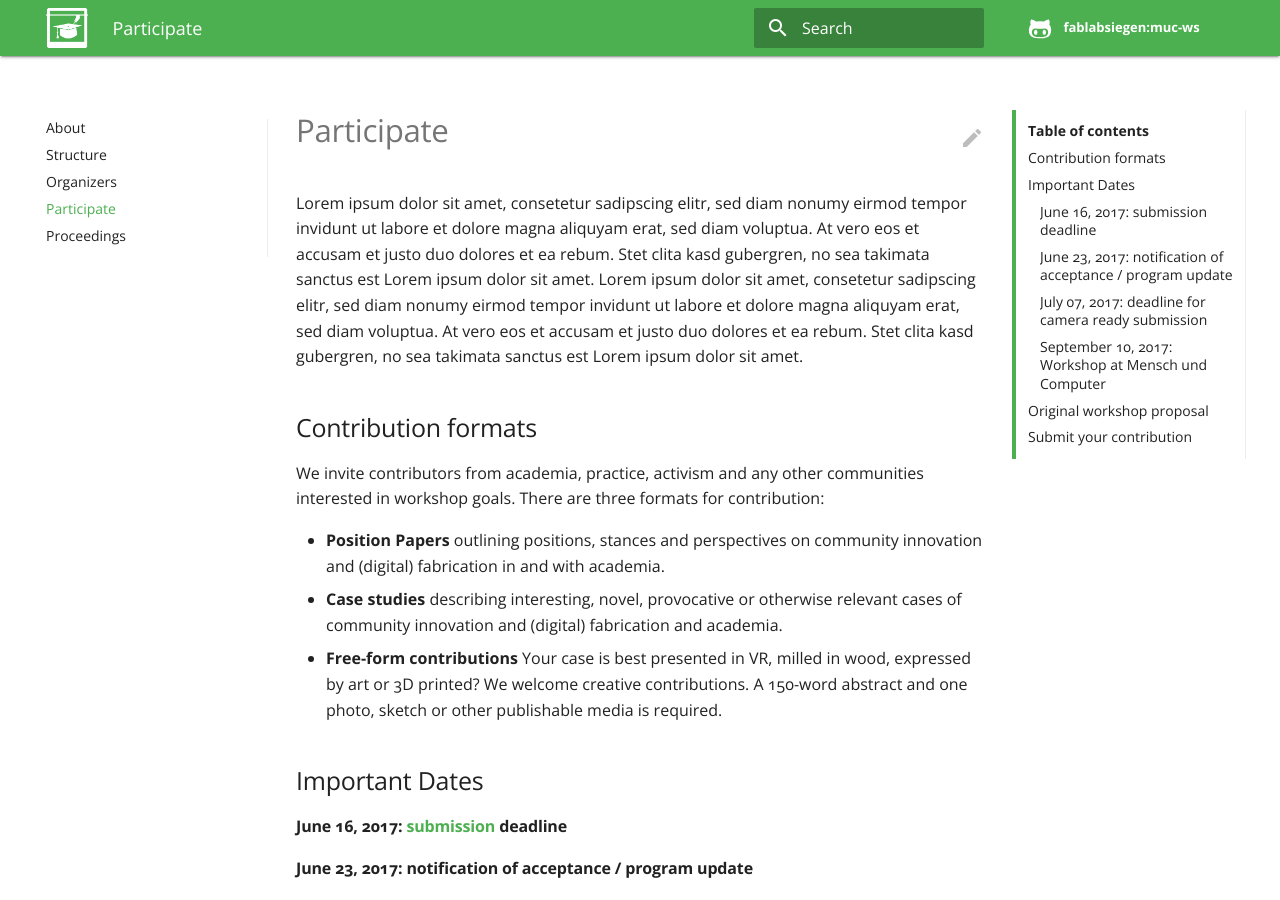
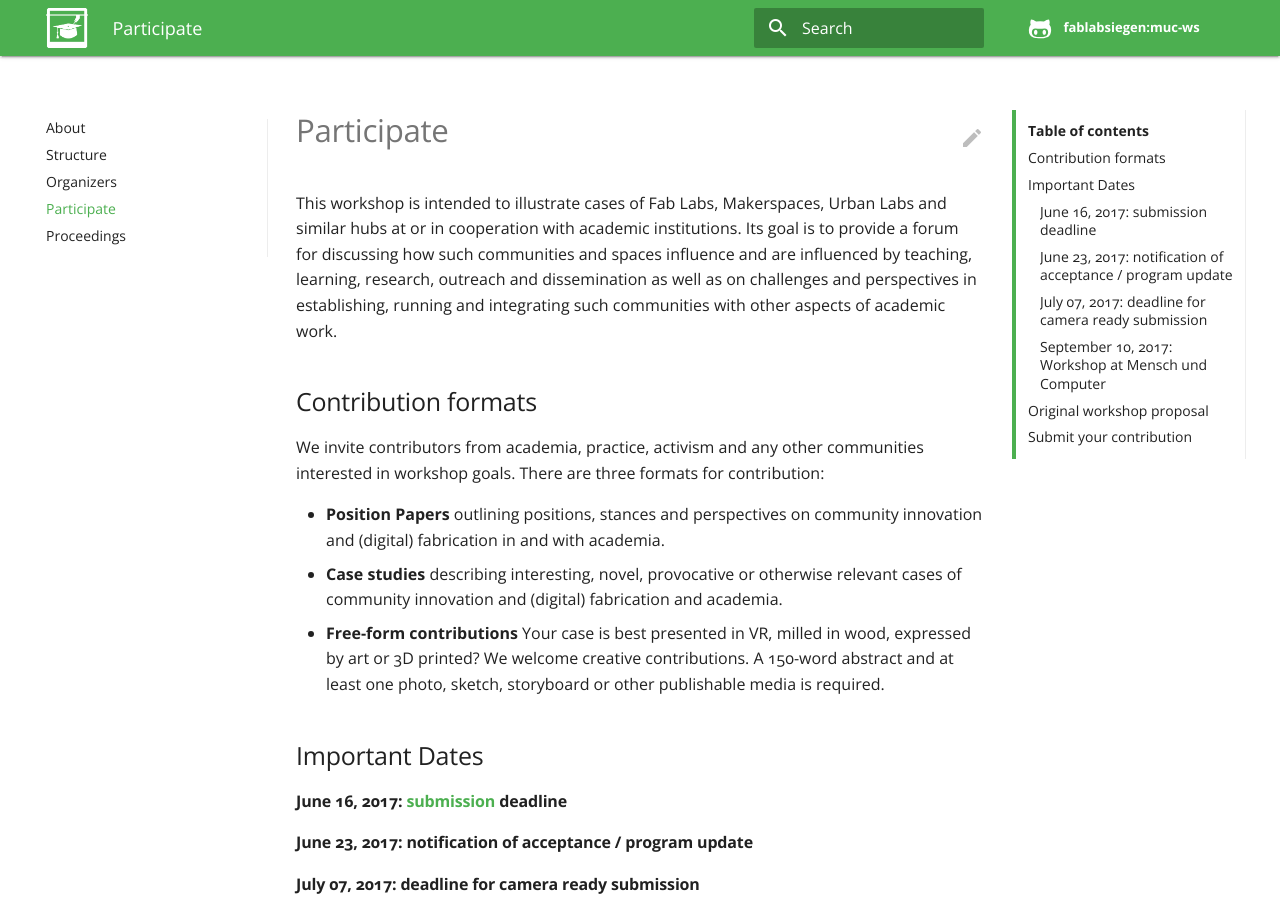
Before and after one commit to momeedees/fab101-2017-muc-workshop, an MkDocs documentation site: the page built from docs/participate.md, in a window 1280 px wide and 900 px high. Built offline with MkDocs 1.6.1, drawn with Linux system fonts in a browser that asks for light colours; comment, search, counter and statistics services are not loaded; old or Windows-style settings are respelled for this version of MkDocs.

Commit message:
added abstract from call as introduction

```diff
--- a/docs/participate.md
+++ b/docs/participate.md
@@ -1,4 +1,5 @@
-Lorem ipsum dolor sit amet, consetetur sadipscing elitr, sed diam nonumy eirmod tempor invidunt ut labore et dolore magna aliquyam erat, sed diam voluptua. At vero eos et accusam et justo duo dolores et ea rebum. Stet clita kasd gubergren, no sea takimata sanctus est Lorem ipsum dolor sit amet. Lorem ipsum dolor sit amet, consetetur sadipscing elitr, sed diam nonumy eirmod tempor invidunt ut labore et dolore magna aliquyam erat, sed diam voluptua. At vero eos et accusam et justo duo dolores et ea rebum. Stet clita kasd gubergren, no sea takimata sanctus est Lorem ipsum dolor sit amet.
+This workshop is intended to illustrate cases of Fab Labs, Makerspaces, Urban Labs and similar hubs at or in cooperation with academic institutions. Its goal is to provide a forum for discussing how such communities and spaces influence and are influenced by teaching, learning, research, outreach and dissemination as well as on challenges and perspectives in establishing, running and integrating such communities with other aspects of academic work.
+
 
 ## Contribution formats
 
@@ -6,7 +7,7 @@ We invite contributors from academia, practice, activism and any other communiti
 
 * **Position Papers** outlining positions, stances and perspectives on community innovation and (digital) fabrication in and with academia.
 * **Case studies** describing interesting, novel, provocative or otherwise relevant cases of community innovation and (digital) fabrication and academia.
-* **Free-form contributions** Your case is best presented in VR, milled in wood, expressed by art or 3D printed? We welcome creative contributions. A 150-word abstract and one photo, sketch or other publishable media is required.
+* **Free-form contributions** Your case is best presented in VR, milled in wood, expressed by art or 3D printed? We welcome creative contributions. A 150-word abstract and at least one photo, sketch, storyboard or other publishable media is required.
 
 
 
```
